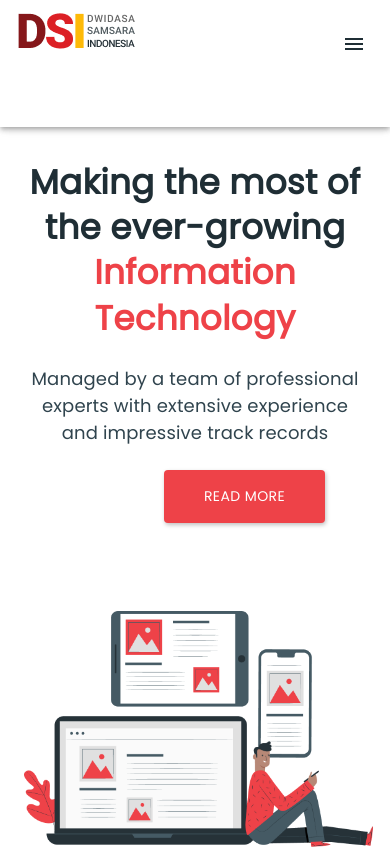
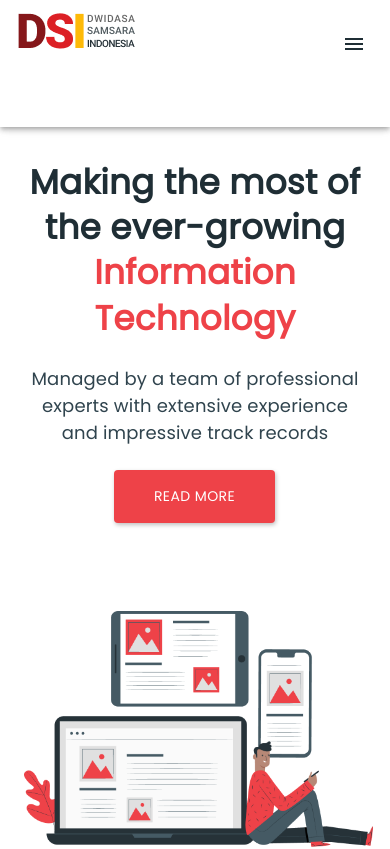
Before and after one commit to arashkhattal/React_landingpage, a React (Create React App) app: page / in a window 390 px wide. Shown: the top 849 px of the page. Built offline with nearby package versions, Linux system fonts and the light colour scheme.

Commit message:
Update home.css

```diff
--- a/src/pages/home.css
+++ b/src/pages/home.css
@@ -17,6 +17,6 @@
     align-items: center;
   }
   .homebtn {
-    left: 140px;
+    left: 90px;
   }
 }
```
